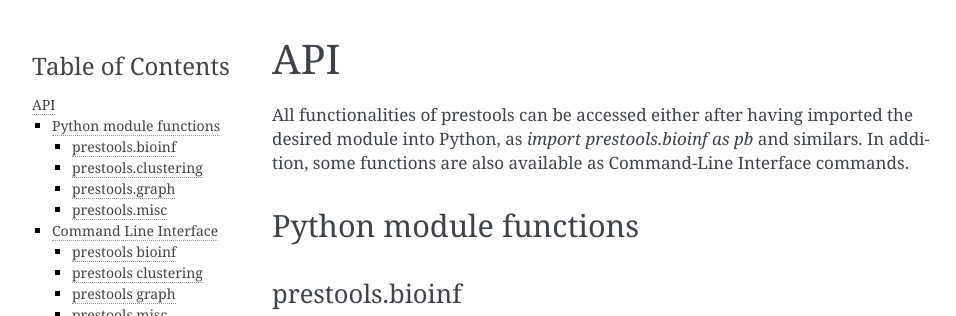
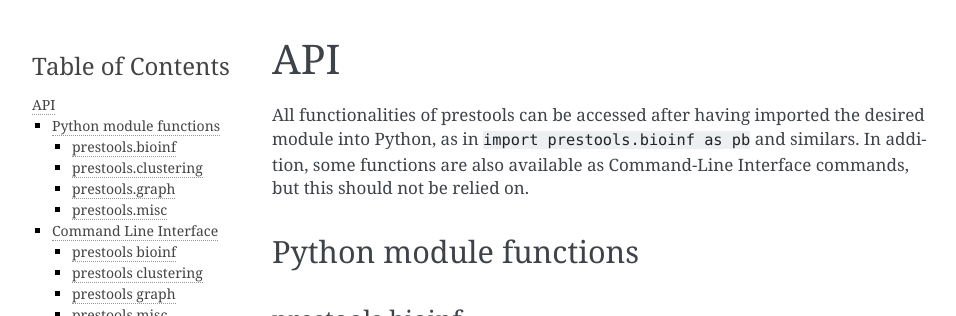
Before and after one commit to robertopreste/prestools, a Sphinx documentation site: the page built from docs/api.rst, in a window 1280 px wide, cut to the strip 0-316 px from the top of the page. Shown: the whole strip, without its empty margins (148-1104 px from the left). Built offline with Sphinx 7.4.7, drawn with Linux system fonts in a browser that asks for light colours; pages that are not in the unit, such as notebooks, are missing from menus.

Commit message:
Update docs and requirements

```diff
--- a/docs/api.rst
+++ b/docs/api.rst
@@ -2,7 +2,7 @@
 API
 ===
 
-All functionalities of prestools can be accessed either after having imported the desired module into Python, as `import prestools.bioinf as pb` and similars. In addition, some functions are also available as Command-Line Interface commands.
+All functionalities of prestools can be accessed after having imported the desired module into Python, as in ``import prestools.bioinf as pb`` and similars. In addition, some functions are also available as Command-Line Interface commands, but this should not be relied on.
 
 Python module functions
 -----------------------
--- a/docs/conf.py
+++ b/docs/conf.py
@@ -33,7 +33,7 @@ import prestools
 
 # Add any Sphinx extension module names here, as strings. They can be
 # extensions coming with Sphinx (named 'sphinx.ext.*') or your custom ones.
-extensions = ['sphinx.ext.autodoc', 'sphinx.ext.viewcode']
+extensions = ['sphinx.ext.autodoc', 'sphinx.ext.viewcode', 'sphinx_click.ext']
 
 # Add any paths that contain templates here, relative to this directory.
 templates_path = ['_templates']
--- a/docs/usage.rst
+++ b/docs/usage.rst
@@ -21,4 +21,6 @@ Some functions are also available as CLI commands, and can be used as follows::
     prestools graph [command] [options]
     prestools misc [command] [options]
 
-Please refer to the API_ page for
+Please refer to the API_ page for more information.
+
+.. _API: https://prestools.readthedocs.io/en/latest/api.html
--- a/requirements_dev.txt
+++ b/requirements_dev.txt
@@ -7,6 +7,7 @@ tox==3.7.0
 coverage==4.5.1
 Sphinx==1.8.1
 twine==1.13.0
+sphinx-click
 
 pytest==4.3.0
 pytest-runner==4.2
```
Also changed, not shown: other parts of docs/api.rst (+12 -8 lines), README.rst (+5 -2 lines), 1 other file.
